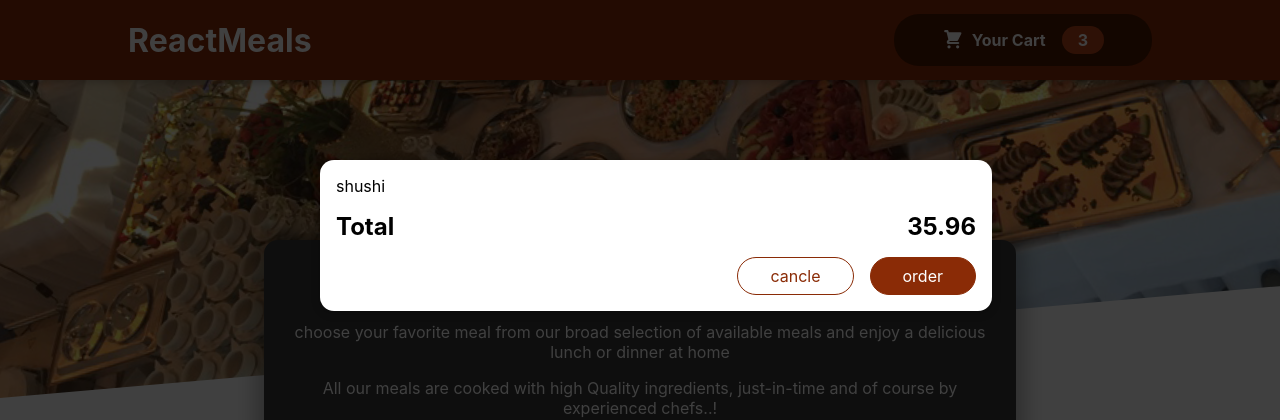
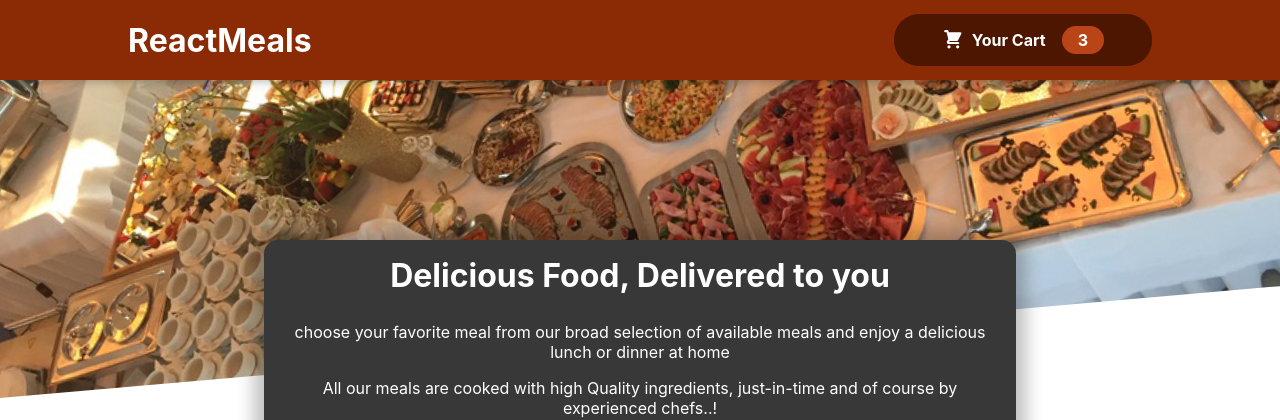
Before and after one commit to FerozShaik96/Restaurant_App, a React (Create React App) app: page / in a window 1280 px wide. Shown: the top 420 px of the page. Built offline with nearby package versions, Linux system fonts and the light colour scheme.

Commit message:
Managing Cart and modal State

```diff
--- a/src/App.js
+++ b/src/App.js
@@ -1,13 +1,20 @@
-import React from "react";
+import React, { useState } from "react";
 import Cart from "../src/components/Cart/Cart/Cart";
 import Header from "./components/Layout/Header";
 import Meals from "./components/Meals/Meals";
 
 function App() {
+  const [cartIsShown, setCardIsShown] = useState(false);
+  const showCartHandler = () => {
+    setCardIsShown(true);
+  };
+  const hideCartHandler = () => {
+    setCardIsShown(false);
+  };
   return (
     <React.Fragment>
-      <Cart />
-      <Header />
+      {cartIsShown && <Cart onclose={hideCartHandler} />}
+      <Header onShowCart = {showCartHandler}/>
       <main>
         <Meals />
       </main>
--- a/src/components/Cart/Cart/Cart.js
+++ b/src/components/Cart/Cart/Cart.js
@@ -18,14 +18,16 @@
     </ul>
   );
   return (
-    <Modal>
+    <Modal onClose={props.onclose}>
       {cartItems}
       <div className={classes.total}>
         <span>Total</span>
         <span>35.96</span>
       </div>
       <div className={classes.actions}>
-        <button className={classes["button--alt"]}>cancle</button>
+        <button className={classes["button--alt"]} onClick={props.onclose}>
+          cancle
+        </button>
         <button className={classes.button}>order</button>
       </div>
     </Modal>
--- a/src/components/Layout/Header.js
+++ b/src/components/Layout/Header.js
@@ -7,7 +7,7 @@
     <React.Fragment>
       <header className={classes.header}>
         <h1>ReactMeals</h1>
-        <HeaderCartButton />
+        <HeaderCartButton onClick={props.onShowCart} />
       </header>
       <div className={classes["main-image"]}>
         <img src={MealImg} alt="A Table Full of delicious food" />
--- a/src/components/Layout/HeaderCartButton.js
+++ b/src/components/Layout/HeaderCartButton.js
@@ -3,7 +3,7 @@
 import classes from "./HeaderCartButton.module.css";
 const HeaderCartButton = (props) => {
   return (
-    <button className={classes.button}>
+    <button className={classes.button} onClick={props.onClick}>
       <span className={classes.icon}>
         <CartIcon />
       </span>
--- a/src/components/UI/Modal/Modal.js
+++ b/src/components/UI/Modal/Modal.js
@@ -2,7 +2,7 @@
 import ReactDOM from "react-dom";
 import classes from "./Modal.module.css";
 const BackDrop = (props) => {
-  return <div className={classes.backdrop}></div>;
+  return <div className={classes.backdrop} onClick={props.onClose}></div>;
 };
 const ModalOverLay = (props) => {
   return (
@@ -15,7 +15,10 @@
 const Modal = (props) => {
   return (
     <Fragment>
-      {ReactDOM.createPortal(<BackDrop />, portalElement)}
+      {ReactDOM.createPortal(
+        <BackDrop onClose={props.onClose} />,
+        portalElement
+      )}
       {ReactDOM.createPortal(
         <ModalOverLay>{props.children}</ModalOverLay>,
         portalElement
```
